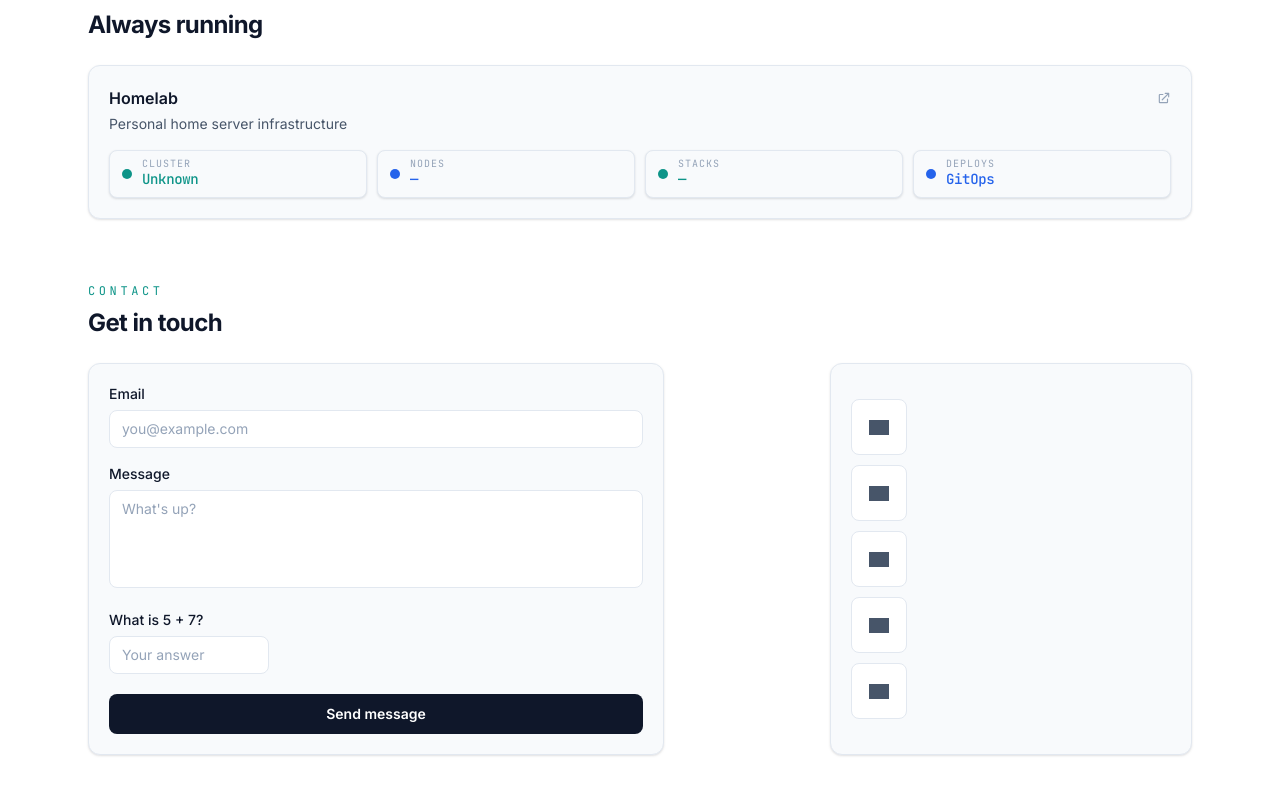
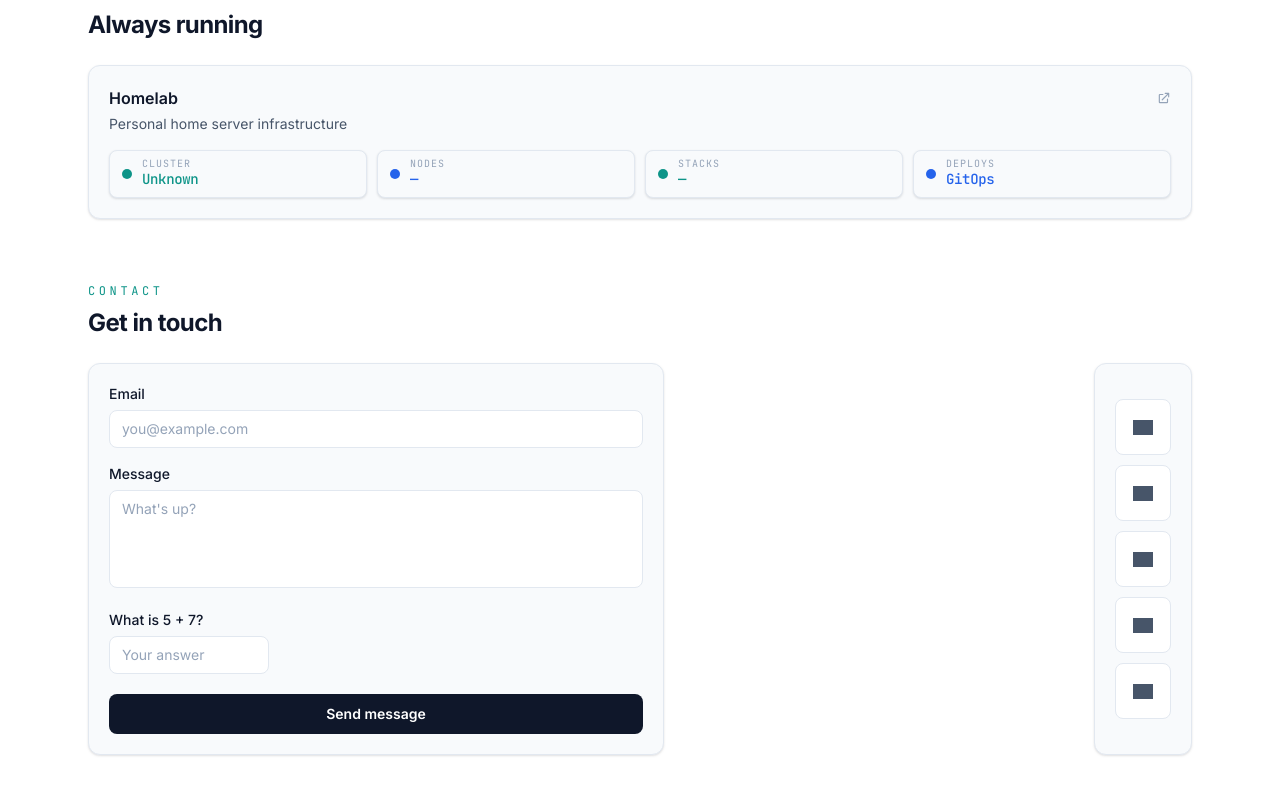
Before and after one commit to heldertheking/webpage, a React (Vite) app: page / in a window 1280 px wide. Shown: the part 1973-2768 px from the top of the page. Built offline with nearby package versions, Linux system fonts and the light colour scheme; no server answers; grey boxes are pictures that could not be loaded.

Commit message:
SEO Optimizations & Socials Column fix

```diff
--- a/index.html
+++ b/index.html
@@ -108,7 +108,7 @@
               : 'light';
         document.documentElement.dataset.theme = theme;
           var favicon = document.getElementById('favicon');
-          if (favicon) favicon.href = theme === 'dark' ? '/favicon-dark.svg' : '/favicon-light.svg';
+          if (favicon) favicon.href = theme === 'dark' ? '/favicon.svg' : '/favicon-light.svg';
       })();
     </script>
   </head>
--- a/src/components/contact/Socials.tsx
+++ b/src/components/contact/Socials.tsx
@@ -12,7 +12,7 @@ export function SocialsColumn() {
             <div className="flex flex-col items-center gap-3">
                 <div
                     className="flex flex-1 items-center justify-center rounded-xl border border-edge bg-surface-raised p-3 shadow-panel transition-theme duration-300 lg:p-5">
-                    <div className="grid grid-flow-row grid-cols-5 gap-2 lg:grid-flow-col lg:grid-rows-5 lg:gap-2.5">
+                    <div className="grid grid-flow-row grid-cols-5 gap-2 lg:grid-flow-col lg:grid-cols-none lg:grid-rows-5 lg:gap-2.5">
                         {socials.map((social) => (
                             <a
                                 key={social.name}
```
Also changed, not shown: public/favicon.svg (added).
